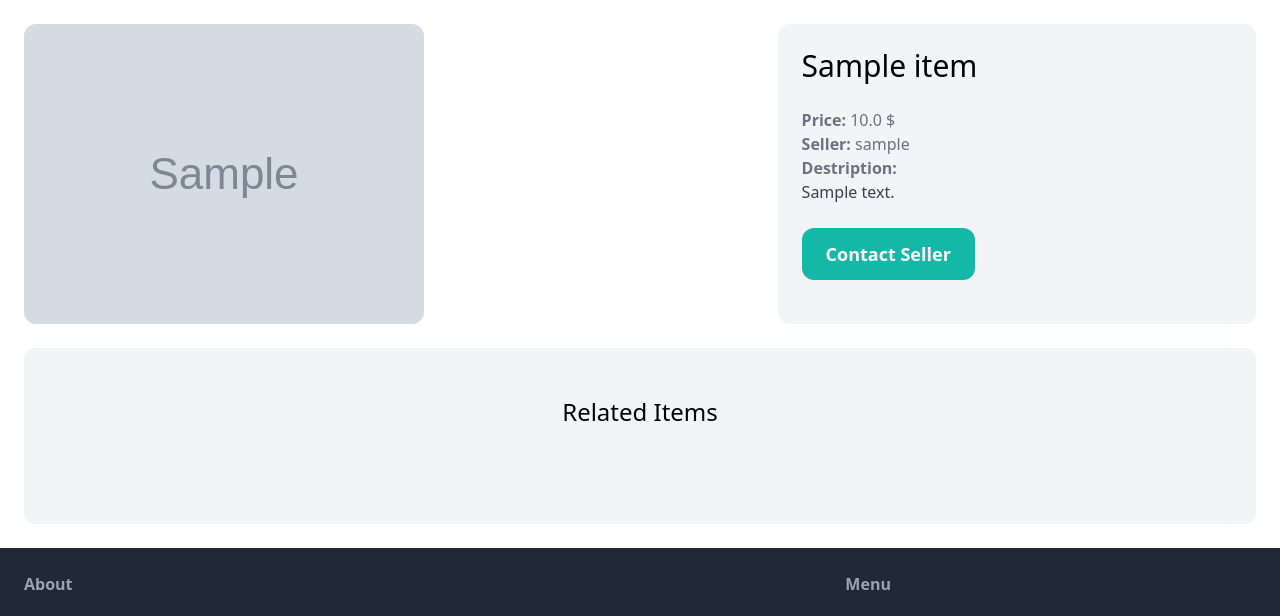
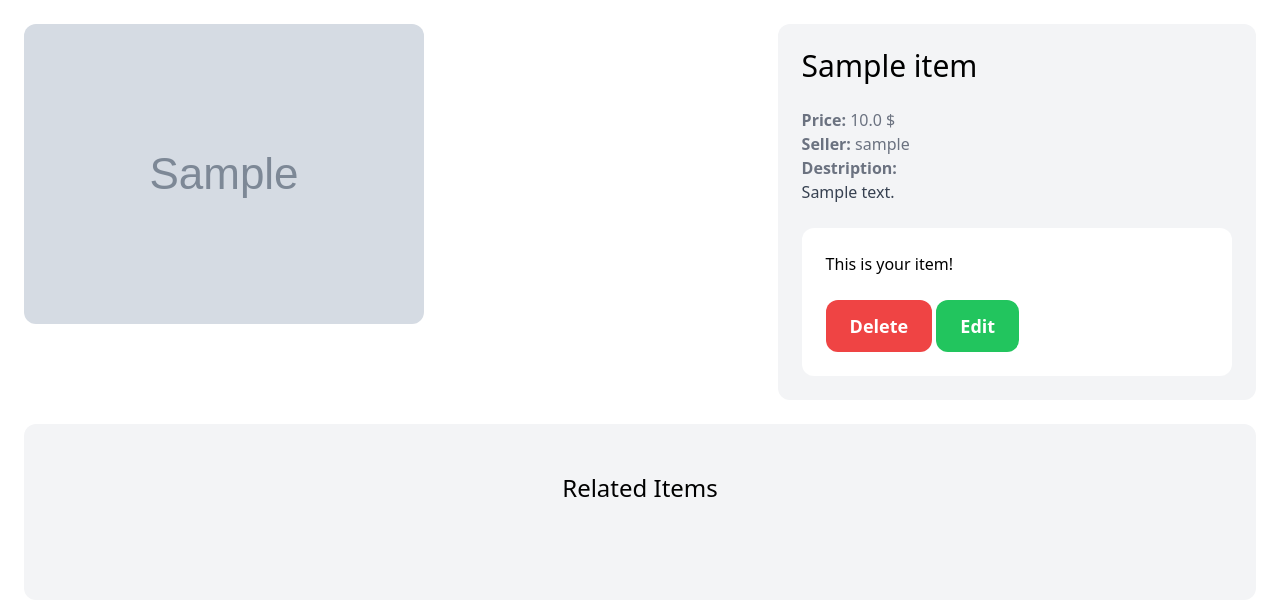
Before and after one commit to berkayaktunc/rahibinden, a Django app: page /items/1/ in a window 1280 px wide. Shown: the part 77-693 px from the top of the page. Run offline with Django 5.2, Linux system fonts and the light colour scheme; a user stored in the database is signed in; tables that the repository leaves empty hold one stand-in row (values such as "Sample post"); grey boxes marked "Sample" are stand-in pictures; some libraries are stand-ins or nearby versions.

Commit message:
delete & edit added

```diff
--- a/dashboard/views.py
+++ b/dashboard/views.py
@@ -1,5 +1,5 @@
+from django.contrib.auth.decorators import login_required
 from django.shortcuts import render
-from django.contrib.auth.decorators import login_required
 from item.models import Item
 
 # Create your views here.
--- a/item/forms.py
+++ b/item/forms.py
@@ -32,3 +32,30 @@ class NewItemForm(forms.ModelForm):
                 'class': INPUT_CLASSES
             })
 		}
+
+class EditItemForm(forms.ModelForm):
+    class Meta:
+        model = Item
+        fields = ['category','name', 'description', 'price', 'image','is_sold']
+        widgets = {
+           'name': forms.TextInput(attrs={
+                'placeholder':'Name of the item...',
+                'class':INPUT_CLASSES
+            }),
+            'description': forms.Textarea(attrs={
+            	'rows':'5',
+            	'cols':'10',
+            	'placeholder':'Description of the item...',
+            	'class': INPUT_CLASSES
+            }),
+            'price': forms.NumberInput(attrs={
+            	'type':'number',
+            	'min':'1',
+            	'step':'any',
+            	'placeholder':'Price...',
+            	'class':INPUT_CLASSES
+            }),
+            'image':forms.FileInput(attrs={
+                'class': INPUT_CLASSES
+            })
+		}
--- a/item/templates/item/detail.html
+++ b/item/templates/item/detail.html
@@ -20,7 +20,15 @@
 				</p>
 			{% endif %}
 
-			<a href="#" class="inline-block mt-6 px-6 py-3 text-lg font-semibold bg-teal-500 text-white rounded-xl hover:bg-teal-700">Contact Seller</a>
+			{% if request.user == item.created_by  %}
+				<div class="mt-6 p-6 bg-white rounded-xl">
+					<p>This is your item!</p>
+					<a href="{% url 'item:delete' item.id %}" class='inline-block mt-6 px-6 py-3 text-lg font-semibold bg-red-500 text-white rounded-xl'>Delete</a>
+					<a href="{% url 'item:edit' item.id %}" class='inline-block mt-6 px-6 py-3 text-lg font-semibold bg-green-500 text-white rounded-xl'>Edit</a>
+				</div>
+			{% else %}
+				<a href="#" class="inline-block mt-6 px-6 py-3 text-lg font-semibold bg-teal-500 text-white rounded-xl hover:bg-teal-700">Contact Seller</a>
+			{% endif %}
 		</div>
 	</div>
 
--- a/item/urls.py
+++ b/item/urls.py
@@ -6,4 +6,6 @@ app_name = 'item'
 urlpatterns = [
 	path('new/', views.new, name='new'),
 	path('<int:pk>/', views.detail, name='detail'),
+	path('<int:pk>/delete/', views.delete, name='delete'),
+	path('<int:pk>/edit/', views.edit, name='edit'),
 ]
--- a/item/views.py
+++ b/item/views.py
@@ -1,6 +1,6 @@
 from django.shortcuts import render, get_object_or_404, redirect
 from django.contrib.auth.decorators import login_required
-from .forms import NewItemForm
+from .forms import NewItemForm, EditItemForm
 from .models import Item
 
 # Create your views here.
@@ -32,3 +32,29 @@ def new(request):
 		'form': form,
 		'title': 'New item',
 	})
+
+@login_required
+def edit(request, pk):
+	item = get_object_or_404(Item, pk=pk, created_by=request.user)
+
+	if request.method == 'POST':
+		form = EditItemForm(request.POST, request.FILES, instance=item)
+
+		if form.is_valid():
+			form.save()
+
+			return redirect('item:detail', pk=item.pk)
+	else:
+		form = EditItemForm(instance=item)
+
+	return render(request, 'item/form.html', {
+		'form': form,
+		'title': 'Edit item',
+	})
+
+@login_required
+def delete(request, pk):
+	item =get_object_or_404(Item, pk=pk, created_by=request.user)
+	if request.method == "POST":
+		item.delete()
+		return redirect('dashboard:index')
```
